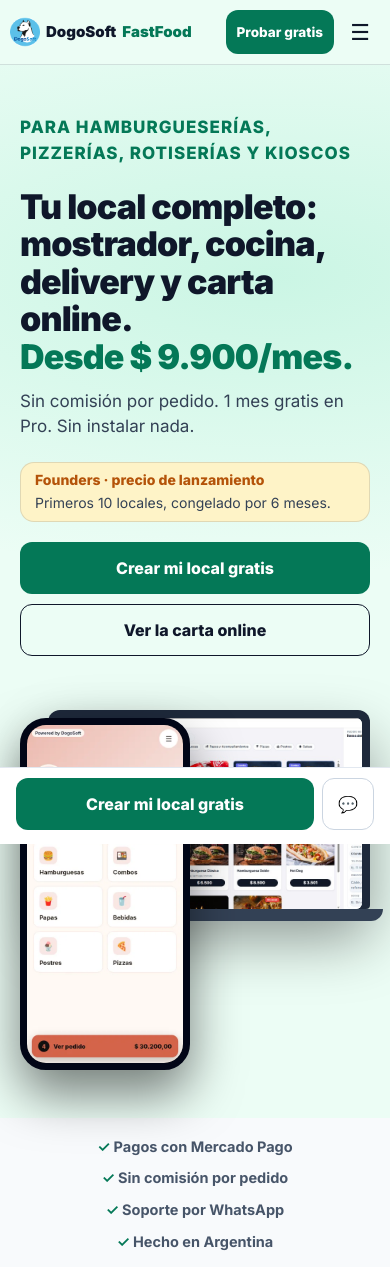
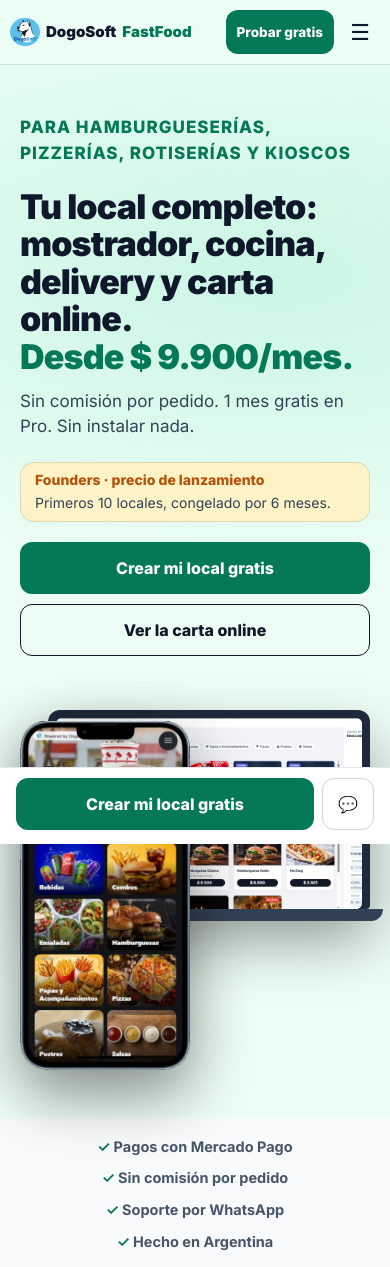
Before and after one commit to GoDevDesk/DogoSoft-Ecommerce, an Angular app: page / in a window 390 px wide. Shown: the top 1267 px of the page. Built offline with nearby package versions, Linux system fonts and the light colour scheme.

Commit message:
Landing hero: replace the phone image with the new store screenshot (hero-tienda.webp, own iPhone frame, CSS frame removed for it)

```diff
--- a/src/app/landing/landing.component.html
+++ b/src/app/landing/landing.component.html
@@ -46,7 +46,7 @@
       </div>
       <div class="dev" aria-hidden="true">
         <div class="lap"><div class="scr"><img src="assets/media/app-pos.png" alt="" width="1024" height="482"></div></div>
-        <div class="phone"><img src="assets/media/carta/carta.webp" alt="" width="440" height="952"></div>
+        <div class="phone framed"><img src="assets/media/carta/hero-tienda.webp" alt="Tienda online de DogoSoft en el celular: categorías de la carta" width="370" height="758"></div>
       </div>
     </div>
   </div>
--- a/src/styles.scss
+++ b/src/styles.scss
@@ -17,6 +17,8 @@ header .w{gap:8px;padding:0 12px}header .logo{font-size:16px}header .logo i{widt
 .sm{font-size:13px;color:var(--heroMuted);margin-top:12px}
 .dev{position:relative;margin-top:34px;height:380px}.lap{position:absolute;right:0;top:20px;width:92%;border-radius:12px 12px 4px 4px;background:#1e293b;padding:8px 8px 0;box-shadow:0 30px 60px rgba(0,0,0,.4)}.lap .scr{border-radius:6px;overflow:hidden;background:#f8fafc;aspect-ratio:16/10}.lap::after{content:"";position:absolute;left:-4%;right:-4%;bottom:-12px;height:12px;background:#334155;border-radius:0 0 12px 12px}
 .phone{position:absolute;left:0;bottom:0;width:170px;border-radius:26px;border:7px solid #020617;overflow:hidden;background:#000;box-shadow:0 24px 50px rgba(0,0,0,.5)}.phone img{display:block;width:100%}
+/* hero: la captura ya trae el marco del iPhone, sin marco CSS para no duplicarlo */
+.phone.framed{border:0;border-radius:0;background:none;overflow:visible;box-shadow:none;filter:drop-shadow(0 24px 30px rgba(0,0,0,.45))}
 .pos{display:grid;grid-template-columns:28% 1fr 30%;height:100%;font-size:8px;color:#0f172a}.pos .c{background:#fff;border-right:1px solid #e2e8f0;padding:6px}.pos .c div{height:14px;border-radius:4px;background:#f1f5f9;margin:4px 0}.pos .c div.on{background:#d1fae5}.pos .g{display:grid;grid-template-columns:repeat(3,1fr);gap:5px;padding:6px;align-content:start}.pos .g div{background:#fff;border:1px solid #e2e8f0;border-radius:5px;height:38px;padding:4px;font-weight:700}.pos .t{background:#fff;border-left:1px solid #e2e8f0;padding:6px;display:flex;flex-direction:column;gap:4px}.pos .t b{font-size:9px}.pos .t .r{display:flex;justify-content:space-between}.pos .t .pay{margin-top:auto;background:#047857;color:#fff;border-radius:5px;text-align:center;padding:5px;font-weight:800}
 /* trust */
 .trust{background:var(--alt);border-bottom:1px solid var(--border)}.trust .w{display:flex;flex-wrap:wrap;gap:10px 22px;justify-content:center;padding:18px 20px;font-weight:700;font-size:14.5px;color:var(--muted)}.trust span::before{content:"✓ ";color:var(--accent)}
```
Also changed, not shown: src/assets/media/carta/hero-tienda.webp (added).
